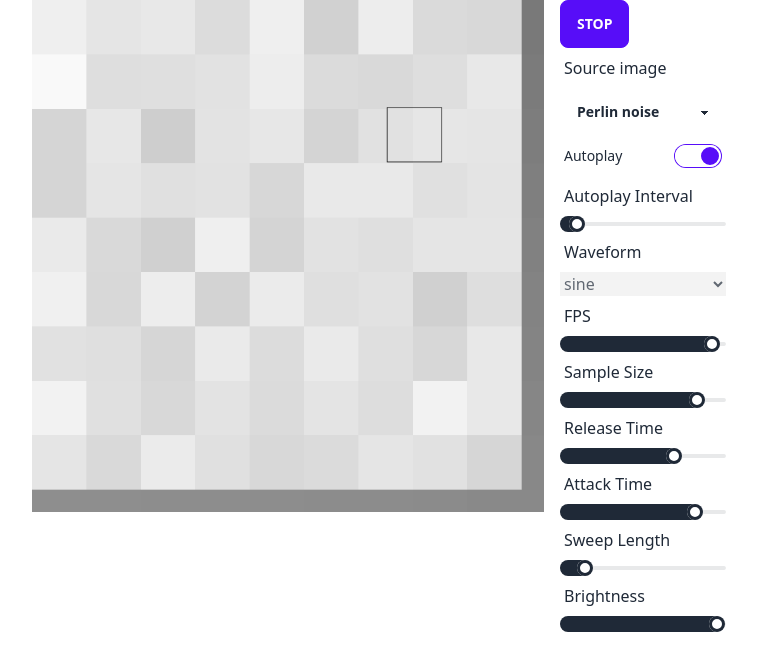
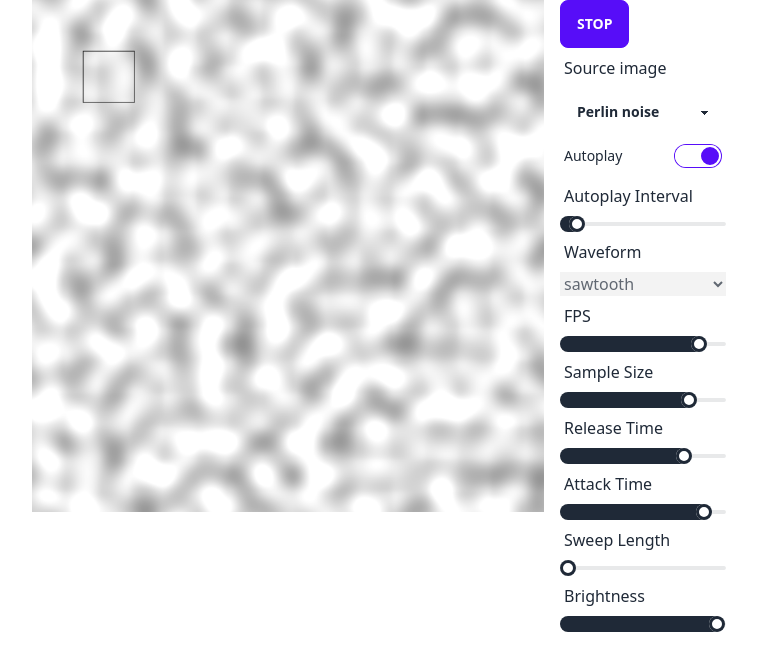
Before and after one commit to ryanachten/hertz, a React (Create React App) app: page / in a window 1280 px wide. Both pictures are taken after a click on the button "PLAY". Shown: the top 670 px of the page, without its empty margins (261-1018 px from the left). Built offline with nearby package versions, Linux system fonts and the light colour scheme.

Commit message:
feat: add waveform to random dispatch

```diff
--- a/src/components/AnimationControls.tsx
+++ b/src/components/AnimationControls.tsx
@@ -1,26 +1,39 @@
-import { useContext } from "react";
+import { useContext, useEffect } from "react";
 import { useDispatch, useSelector } from "react-redux";
-import { RANGE_OPTIONS, WAVEFORM_OPTIONS } from "../constants/settings";
+import {
+  AUTOPLAY_INTERVAL_SETTINGS,
+  RANGE_OPTIONS,
+  WAVEFORM_OPTIONS,
+} from "../constants/settings";
 import {
   updateAutoplay,
   updateAutoplayInterval,
   updateRangeSetting,
+  updateWaveform,
 } from "../reducers/settings.reducer";
 import {
   getAutoplayInterval,
   getRangeSetting,
+  getWaveform,
   isAutoplaying,
 } from "../selectors/settings.selectors";
 import { AudioServiceContext } from "../services/AudioService";
 import RangeControl from "./RangeControl";
+import SelectControl from "./SelectControl";
 
 const AnimationControls = () => {
   const audioServiceContext = useContext(AudioServiceContext);
+  const dispatch = useDispatch();
   const setting = useSelector(getRangeSetting);
   const autoplay = useSelector(isAutoplaying);
   const autoplayInterval = useSelector(getAutoplayInterval);
+  const selectedWaveform = useSelector(getWaveform);
 
-  const dispatch = useDispatch();
+  useEffect(
+    () => audioServiceContext.updateWaveform(selectedWaveform),
+    [audioServiceContext, selectedWaveform]
+  );
+
   return (
     <>
       <div className="form-control">
@@ -38,37 +51,30 @@ const AnimationControls = () => {
       <RangeControl
         id="AutoplayInterval"
         label="Autoplay Interval"
-        min={1}
-        max={50}
+        min={AUTOPLAY_INTERVAL_SETTINGS.min}
+        max={AUTOPLAY_INTERVAL_SETTINGS.max}
         value={autoplayInterval}
         onChange={(value) => dispatch(updateAutoplayInterval(value))}
       />
-
-      <div className="form-control">
-        <label className="label" htmlFor="waveform">
-          Waveform
-        </label>
-        <select
+      <SelectControl
+        label="Waveform"
+        id="waveform"
         disabled={autoplay}
-          name="waveform"
-          onChange={(e) => {
-            audioServiceContext.updateWaveform(
-              e.target.value as OscillatorType
-            );
-          }}
+        onChange={(value) => dispatch(updateWaveform(value as OscillatorType))}
+        value={selectedWaveform}
       >
         {WAVEFORM_OPTIONS.map((waveform) => (
           <option key={waveform} value={waveform}>
             {waveform}
           </option>
         ))}
-        </select>
-      </div>
+      </SelectControl>
       {RANGE_OPTIONS.map(({ label, key, min, max }) => (
         <RangeControl
           key={key}
           id={key}
           label={label}
+          disabled={autoplay}
           min={min}
           max={max}
           value={setting(key)}
--- a/src/components/BackgroundCanvas.tsx
+++ b/src/components/BackgroundCanvas.tsx
@@ -46,14 +46,14 @@ const BackgroundCanvas = ({ image, x, y }: IBackgroundCanvas) => {
     background.width = image.width;
     backgroundCtx.drawImage(img, 0, 0);
 
-    // Create image reduced by sample size
-    const w = background.width / sampleSize;
-    const h = background.height / sampleSize;
-    backgroundCtx.drawImage(img, 0, 0, w, h);
-
     // Apply brightness transformations if needed
     if (brightness !== 0) {
-      const imageData = backgroundCtx.getImageData(0, 0, w, h);
+      const imageData = backgroundCtx.getImageData(
+        0,
+        0,
+        background.width,
+        background.height
+      );
       const data = imageData.data;
       for (let i = 0; i < data.length; i += 4) {
         data[i] = data[i] + brightness; // red
@@ -62,20 +62,6 @@ const BackgroundCanvas = ({ image, x, y }: IBackgroundCanvas) => {
       }
       backgroundCtx.putImageData(imageData, 0, 0);
     }
-
-    // Draw image scaled at sample size
-    backgroundCtx.imageSmoothingEnabled = false;
-    backgroundCtx.drawImage(
-      background,
-      0,
-      0,
-      w,
-      h,
-      0,
-      0,
-      background.width,
-      background.height
-    );
   }, [brightness, image, sampleSize]);
 
   const handleFrame = () => {
--- /dev/null
+++ b/src/components/SelectControl.tsx
@@ -0,0 +1,35 @@
+import { ReactNode } from "react";
+
+export interface ISelectControl {
+  id: string;
+  label: string;
+  value: string;
+  disabled?: boolean;
+  onChange: (value: string) => void;
+  children: ReactNode;
+}
+
+const SelectControl = ({
+  id,
+  label,
+  value,
+  disabled,
+  onChange,
+  children,
+}: ISelectControl) => (
+  <div className="form-control">
+    <label className="label" htmlFor={id}>
+      {label}
+    </label>
+    <select
+      id={id}
+      disabled={disabled}
+      onChange={(e) => onChange(e.target.value)}
+      value={value}
+    >
+      {children}
+    </select>
+  </div>
+);
+
+export default SelectControl;
--- a/src/constants/settings.ts
+++ b/src/constants/settings.ts
@@ -23,6 +23,11 @@ export const WAVEFORM_OPTIONS: OscillatorType[] = [
   "sawtooth",
 ];
 
+export const AUTOPLAY_INTERVAL_SETTINGS = {
+  min: 1,
+  max: 50,
+};
+
 export type RangeOption = {
   label: string;
   key: RangeSettingKey;
@@ -35,7 +40,7 @@ export const RANGE_OPTIONS: RangeOption[] = [
     label: "FPS",
     key: "fps",
     min: 1,
-    max: 50,
+    max: 25,
   },
   {
     label: "Sample Size",
--- a/src/hooks/useDispatchRandomSettings.ts
+++ b/src/hooks/useDispatchRandomSettings.ts
@@ -1,12 +1,15 @@
 import { useEffect } from "react";
 import { useDispatch } from "react-redux";
-import { RANGE_OPTIONS } from "../constants/settings";
-import { updateRangeSetting } from "../reducers/settings.reducer";
+import { RANGE_OPTIONS, WAVEFORM_OPTIONS } from "../constants/settings";
+import {
+  updateRangeSetting,
+  updateWaveform,
+} from "../reducers/settings.reducer";
 
 const shouldAnimate = () => Boolean(Math.round(Math.random()));
 
 const randomValue = (max: number, min: number) =>
-  Math.floor(Math.random() * (max - min + 1) + min);
+  Math.floor(Math.random() * (max - min) + min);
 
 const useDispatchRandomSettings = (tick: number, interval: number) => {
   const dispatch = useDispatch();
@@ -20,6 +23,11 @@ const useDispatchRandomSettings = (tick: number, interval: number) => {
         dispatch(updateRangeSetting({ key, value: randomValue(max, min) }));
       }
     });
+
+    if (shouldAnimate()) {
+      const waveformIndex = randomValue(0, WAVEFORM_OPTIONS.length);
+      dispatch(updateWaveform(WAVEFORM_OPTIONS[waveformIndex]));
+    }
   }, [dispatch, interval, tick]);
 };
 
--- a/src/reducers/settings.reducer.ts
+++ b/src/reducers/settings.reducer.ts
@@ -4,6 +4,7 @@ import type { PayloadAction } from "@reduxjs/toolkit";
 export interface SettingsState {
   autoplay: boolean;
   autoplayInterval: number;
+  waveform: OscillatorType;
   rangeSettings: RangeSettings;
 }
 
@@ -21,6 +22,7 @@ export type RangeSettingKey = keyof RangeSettings;
 const initialState: SettingsState = {
   autoplay: true,
   autoplayInterval: 4,
+  waveform: "sine",
   rangeSettings: {
     fps: 5,
     sampleSize: 10,
@@ -52,9 +54,16 @@ export const settingsSlice = createSlice({
     updateAutoplayInterval: (state, { payload }: PayloadAction<number>) => {
       state.autoplayInterval = payload;
     },
+    updateWaveform: (state, { payload }: PayloadAction<OscillatorType>) => {
+      state.waveform = payload;
+    },
   },
 });
 
-export const { updateRangeSetting, updateAutoplay, updateAutoplayInterval } =
-  settingsSlice.actions;
+export const {
+  updateRangeSetting,
+  updateAutoplay,
+  updateAutoplayInterval,
+  updateWaveform,
+} = settingsSlice.actions;
 export default settingsSlice.reducer;
--- a/src/selectors/settings.selectors.ts
+++ b/src/selectors/settings.selectors.ts
@@ -9,3 +9,5 @@ export const getRangeSetting =
 export const isAutoplaying = ({ settings }: RootState) => settings.autoplay;
 export const getAutoplayInterval = ({ settings }: RootState) =>
   settings.autoplayInterval;
+
+export const getWaveform = ({ settings }: RootState) => settings.waveform;
```
Lines whose indentation alone changed are shown as unchanged.
